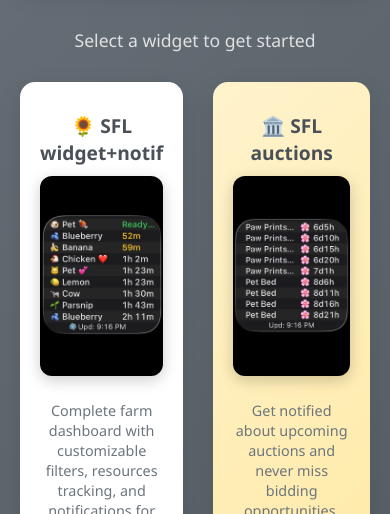
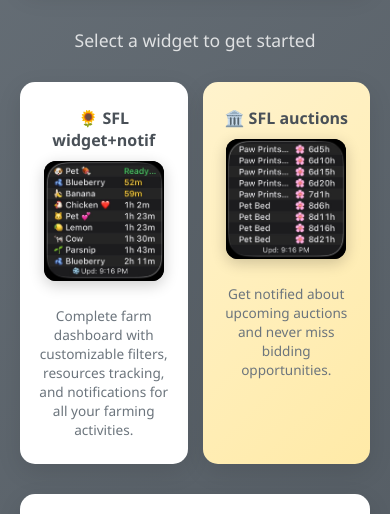
Before and after one commit to UsernameYann/Sunflower-Land-Widget-for-iOS, a plain HTML site: page index.html in a window 390 px wide. Shown: the part 586-1100 px from the top of the page. Drawn offline with Linux system fonts and the light colour scheme.

Commit message:
MAJ WEBSITE

```diff
--- a/index.html
+++ b/index.html
@@ -280,6 +280,26 @@
             line-height: 1.4;
             margin: 10px 0;
             flex: 1;
+        }
+
+        @media (max-width: 768px) {
+            .widget-showcase {
+                gap: 15px;
+            }
+            .widget-card {
+                min-height: 280px;
+                padding: 15px;
+            }
+            .widget-card img {
+                max-width: 120px;
+                height: 120px;
+            }
+            .widget-card h4 {
+                font-size: 1em;
+            }
+            .widget-card p {
+                font-size: 0.85em;
+            }
         }
     </style>
 </head>
```
